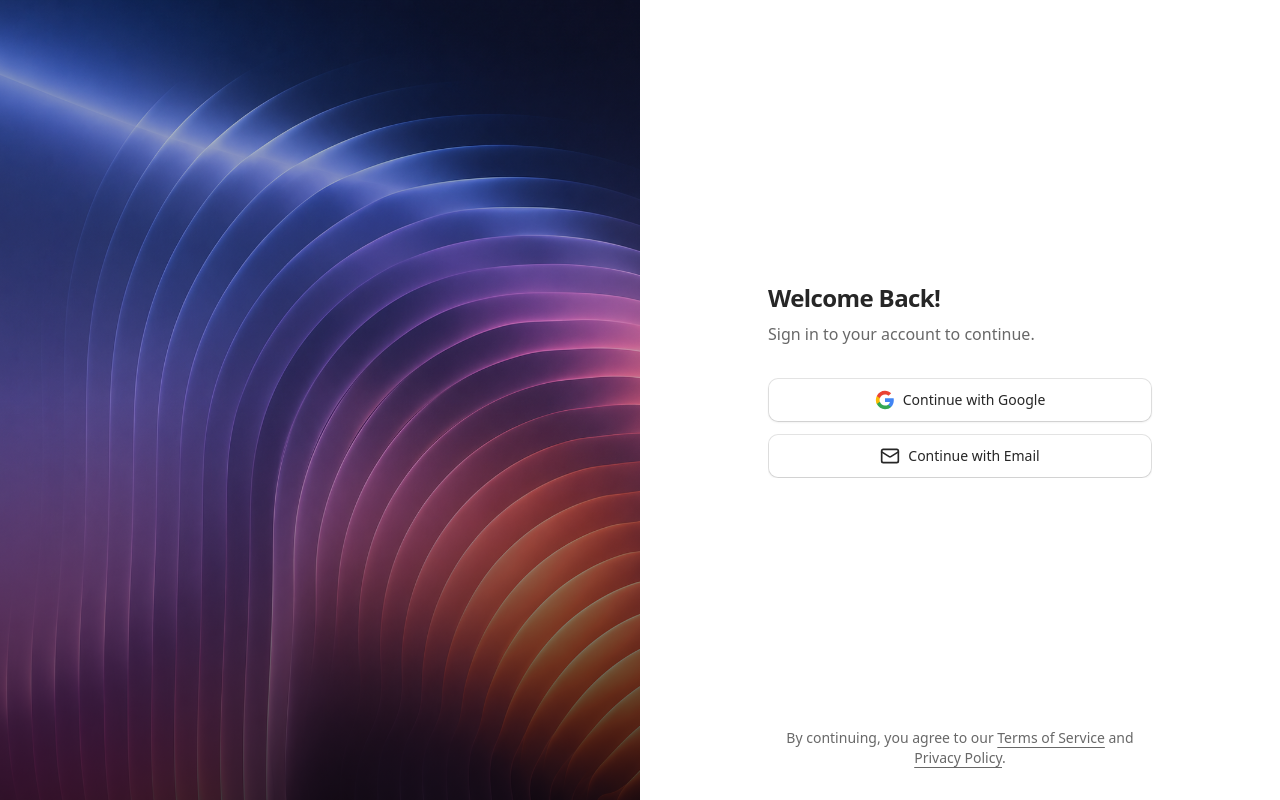
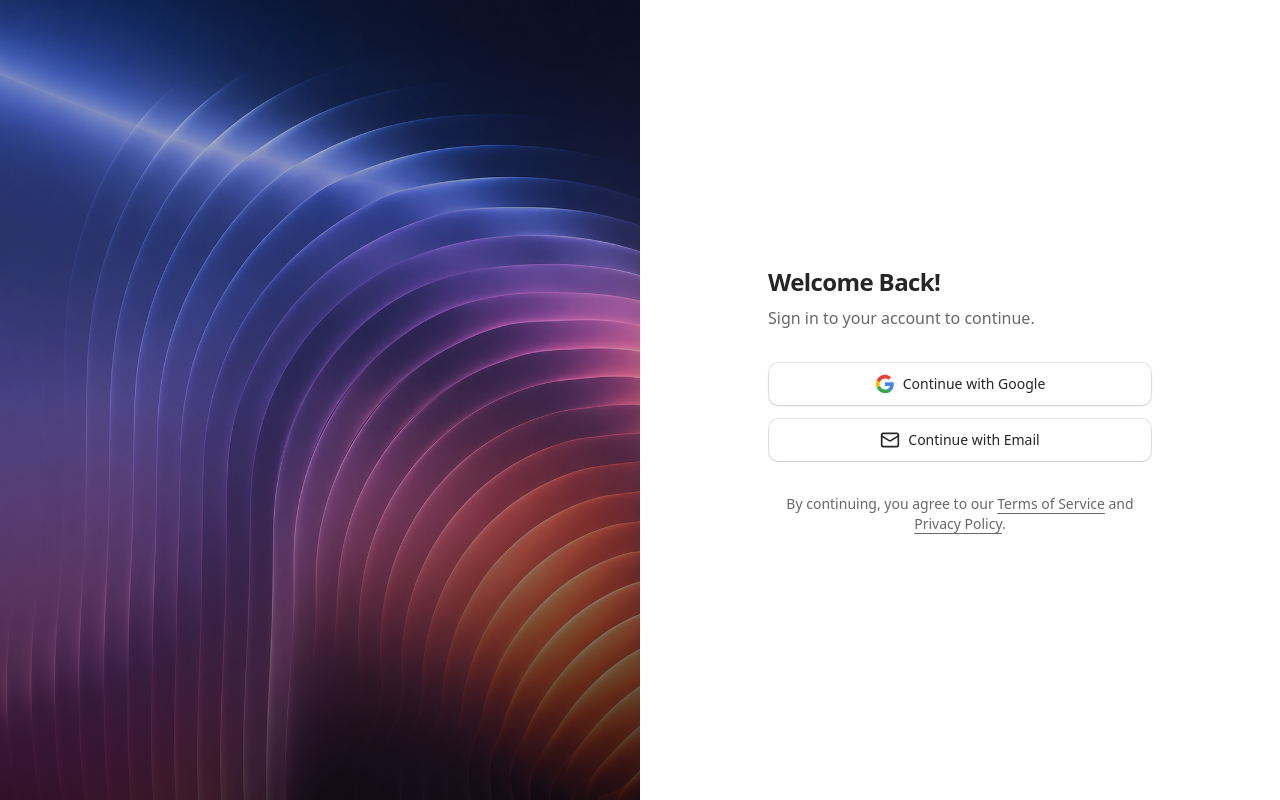
Before and after one commit to abubakar-shaikh-dev/travscale-agent-app, a React (Vite) app: page /auth/login in a window 1280 px wide. Built offline with nearby package versions, Linux system fonts and the light colour scheme; what country-state-city would draw is missing.

Commit message:
fix: move auth legal footer into content flow under actions

```diff
--- a/src/components/auth-layout.tsx
+++ b/src/components/auth-layout.tsx
@@ -99,18 +99,12 @@ export function AuthLayout({
               <p className="text-base text-muted-foreground">{description}</p>
             </div>
             {children}
-          </div>
-        </div>
 
-        {/* Footer — legal, pinned to bottom */}
+            {/* Legal — flows right beneath the content (buttons or form)
+                rather than being pinned to the viewport bottom, so it sits
+                close to the actions in the collapsed state too. */}
             {showLegal && (
-          <footer
-            className={cn(
-              "mx-auto w-full text-center text-sm text-muted-foreground",
-              wide ? "max-w-lg" : "max-w-sm",
-            )}
-          >
-            <p>
+              <p className="auth-fade text-center text-sm text-muted-foreground">
                 By continuing, you agree to our{" "}
                 <a
                   className="underline underline-offset-4 hover:text-primary"
@@ -127,8 +121,9 @@ export function AuthLayout({
                 </a>
                 .
               </p>
-          </footer>
             )}
+          </div>
+        </div>
       </div>
     </main>
   );
```
Lines whose indentation alone changed are shown as unchanged.
